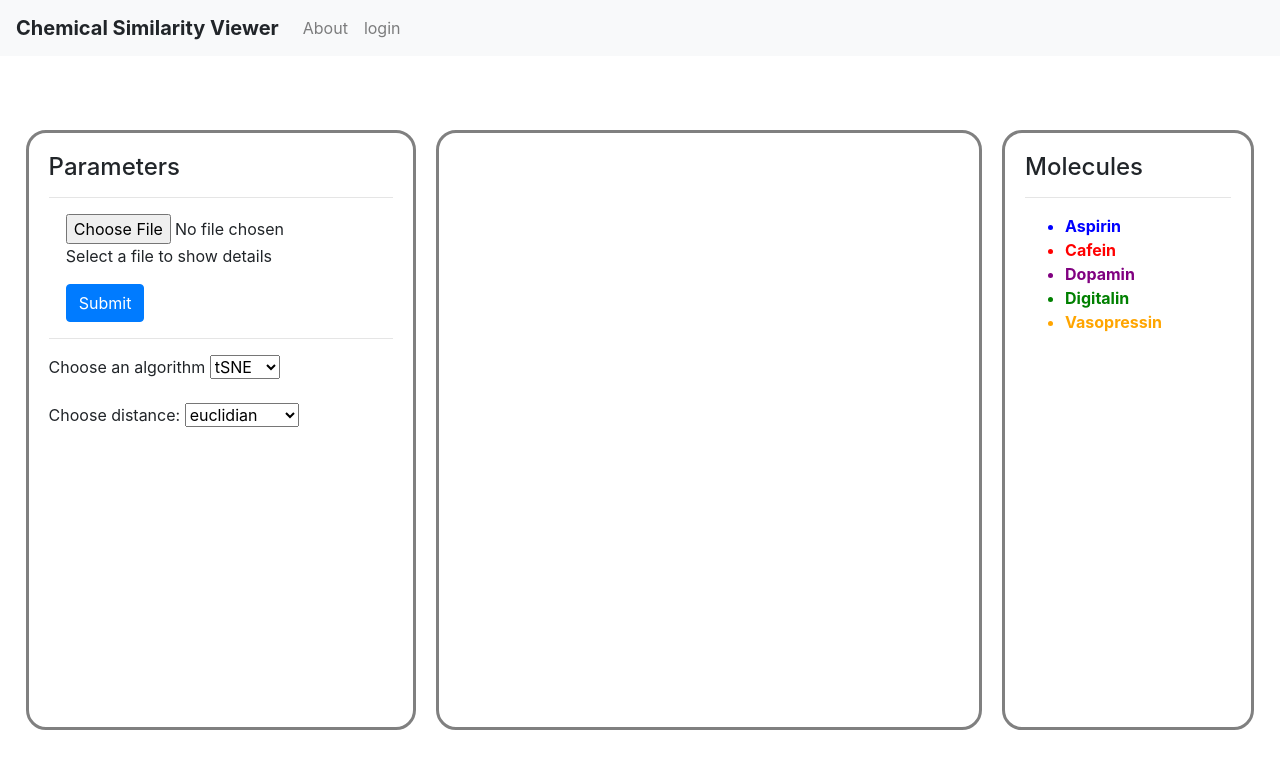
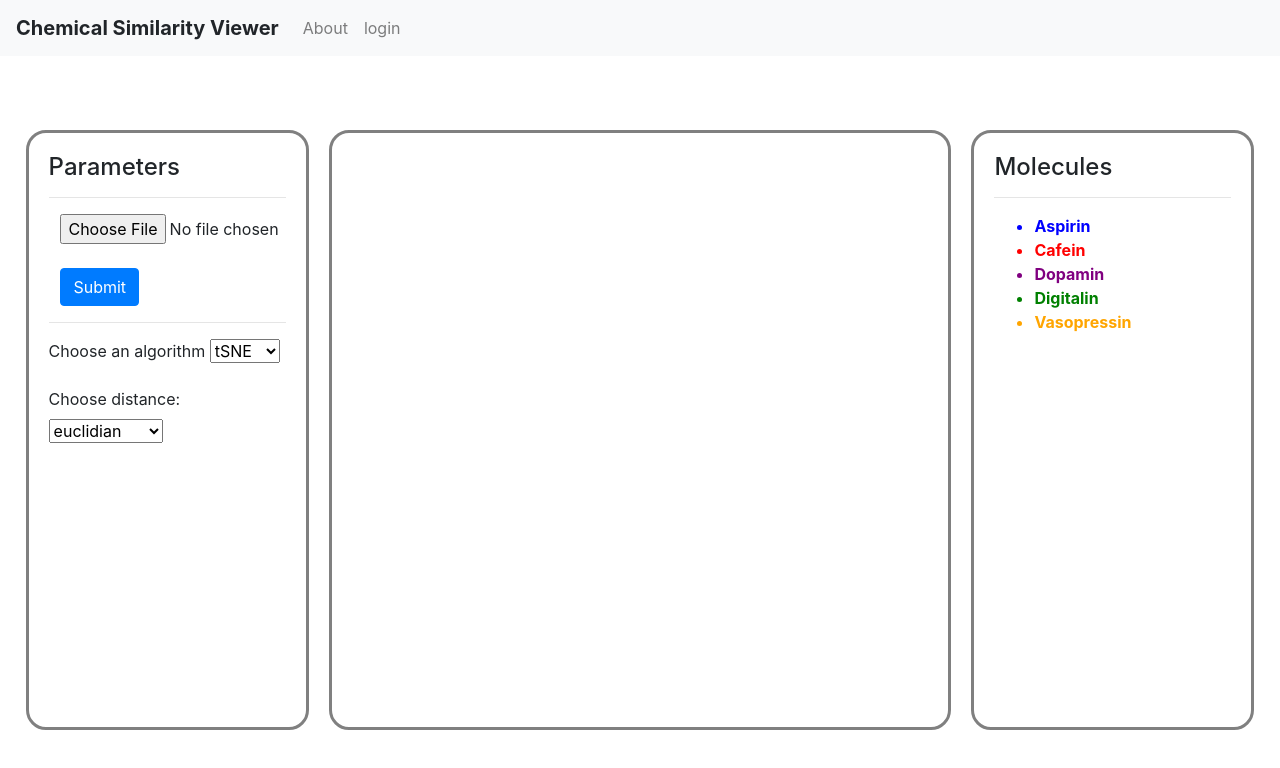
Before and after one commit to FabriceCamilleri/ChemicalSimilarityViewer, a React (Create React App) app in the folder my-app/: page / in a window 1280 px wide. Shown: the top 768 px of the page. Built offline with nearby package versions, Linux system fonts and the light colour scheme.

Commit message:
Update App.js

```diff
--- a/my-app/src/App.js
+++ b/my-app/src/App.js
@@ -35,20 +35,8 @@
 
   return (
     <div>
-      <input type="file" name="file" onChange={changeHandler} />
-      {isSelected ? (
-        <div>
-          <p>Filename: {selectedFile.name}</p>
-          <p>Filetype: {selectedFile.type}</p>
-          <p>Size in bytes: {selectedFile.size}</p>
-          <p>
-            lastModifiedDate:{' '}
-            {selectedFile.lastModifiedDate.toLocaleDateString()}
-          </p>
-        </div>
-      ) : (
-        <p>Select a file to show details</p>
-      )}
+      <input className="form-control-file" type="file" name="file" onChange={changeHandler} />
+      <br />
       <div>
         <button className="btn btn-primary" onClick={handleSubmission}>Submit</button>
       </div>
```
